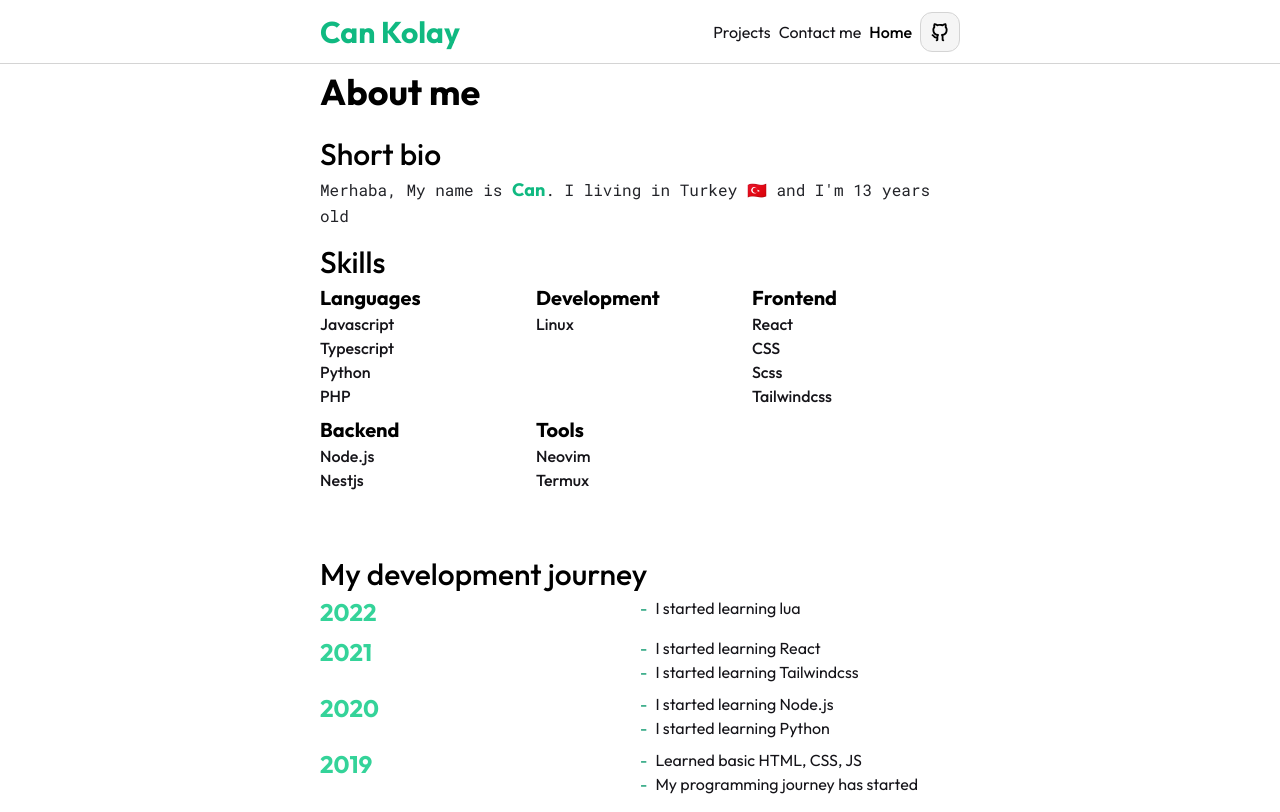
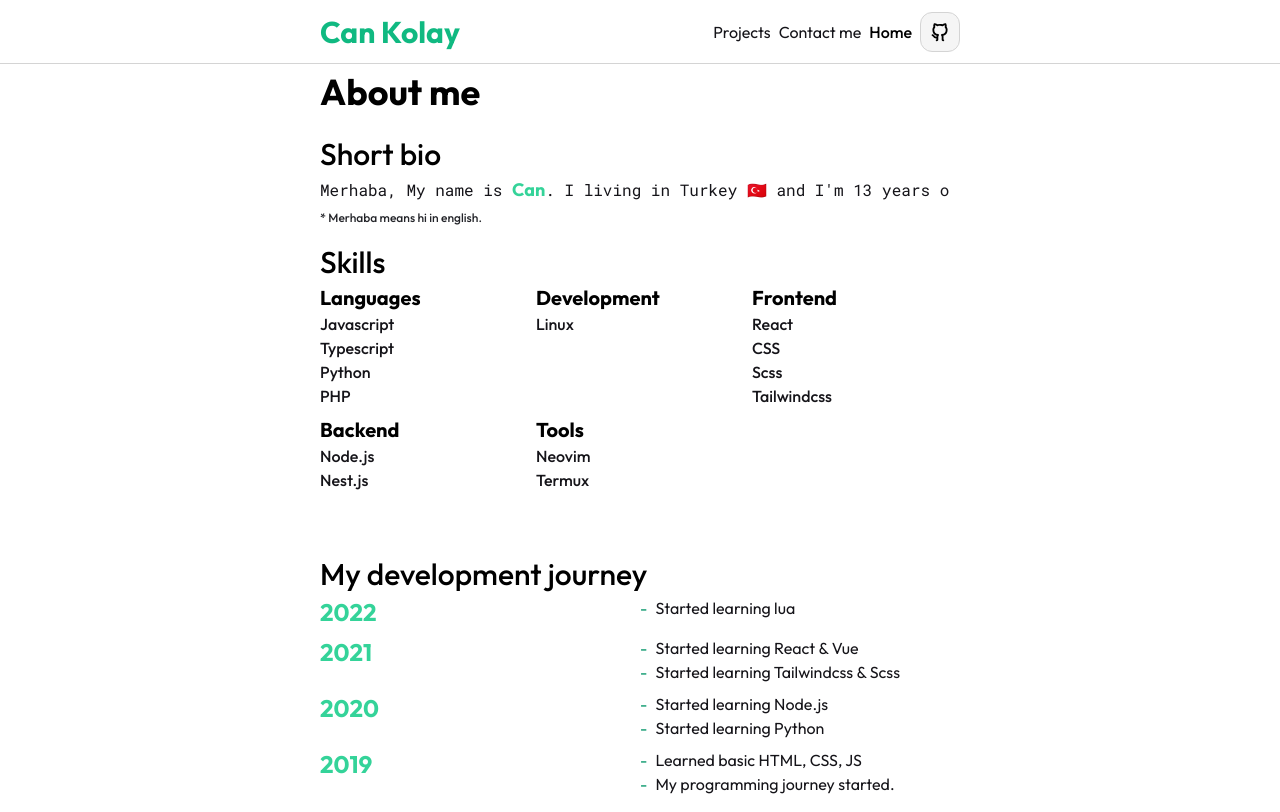
Before and after one commit to CanKolay3499/portfolio, a Next.js app: page / in a window 1280 px wide. Built offline with nearby package versions, Linux system fonts and the light colour scheme.

Commit message:
chore: small improvements

```diff
--- a/components/Logo.tsx
+++ b/components/Logo.tsx
@@ -3,7 +3,9 @@ import React from 'react'
 const Logo: React.FC<{}> = () => {
   return (
     <>
-      <h1 className="text-3xl font-bold text-primary-500">{process.env.NEXT_PUBLIC_APP_NAME}</h1>
+      <h1 className="text-3xl font-bold text-primary-500 dark:text-primary-400">
+        {process.env.NEXT_PUBLIC_APP_NAME}
+      </h1>
     </>
   )
 }
--- a/pages/index.tsx
+++ b/pages/index.tsx
@@ -17,10 +17,13 @@ const HomePage: React.FC<{}> = () => {
         <div className="mb-4">
           <h2 className="text-3xl font-medium mb-1">Short bio</h2>
           <div>
-            <div className="text-secondary-disabled font-mono">
-              Merhaba, My name is <span className="font-bold text-primary-500 text-lg">Can</span>. I
-              living in Turkey 🇹🇷 and I&apos;m 13 years old
+            <div className="text-secondary font-mono">
+              Merhaba, My name is <span className="font-bold text-primary-400 text-lg">Can</span>. I
+              living in Turkey 🇹🇷 and I&apos;m 13 years o
             </div>
+            <span className="text-secondary-disabled text-xs font-medium">
+              * Merhaba means hi in english.
+            </span>
           </div>
         </div>
 
@@ -58,7 +61,7 @@ const HomePage: React.FC<{}> = () => {
               <h3 className="font-bold text-xl">Backend</h3>
               <div className="font-medium font-mono text-secondary flex flex-col">
                 <span>Node.js</span>
-                <span>Nestjs</span>
+                <span>Nest.js</span>
               </div>
             </div>
 
@@ -80,7 +83,7 @@ const HomePage: React.FC<{}> = () => {
               <div>
                 <p className="flex items-center">
                   <span className="text-primary-600 mr-2">-</span>
-                  <p className="text-secondary">I started learning lua</p>
+                  <p className="text-secondary">Started learning lua</p>
                 </p>
               </div>
             </div>
@@ -90,12 +93,12 @@ const HomePage: React.FC<{}> = () => {
               <div>
                 <p className="flex">
                   <span className="text-primary-600 mr-2">-</span>
-                  <p className="text-secondary items-center">I started learning React</p>
+                  <p className="text-secondary items-center">Started learning React & Vue</p>
                 </p>
 
                 <p className="flex">
                   <span className="text-primary-600 mr-2">-</span>
-                  <p className="text-secondary items-center">I started learning Tailwindcss</p>
+                  <p className="text-secondary items-center">Started learning Tailwindcss & Scss</p>
                 </p>
               </div>
             </div>
@@ -105,12 +108,12 @@ const HomePage: React.FC<{}> = () => {
               <div>
                 <p className="flex">
                   <span className="text-primary-600 mr-2">-</span>
-                  <p className="text-secondary items-center">I started learning Node.js</p>
+                  <p className="text-secondary items-center">Started learning Node.js</p>
                 </p>
 
                 <p className="flex">
                   <span className="text-primary-600 mr-2">-</span>
-                  <p className="text-secondary items-center">I started learning Python</p>
+                  <p className="text-secondary items-center">Started learning Python</p>
                 </p>
               </div>
             </div>
@@ -124,7 +127,7 @@ const HomePage: React.FC<{}> = () => {
                 </p>
                 <p className="flex">
                   <span className="text-primary-600 mr-2">-</span>
-                  <p className="text-secondary items-center">My programming journey has started</p>
+                  <p className="text-secondary items-center">My programming journey started.</p>
                 </p>
               </div>
             </div>
```
